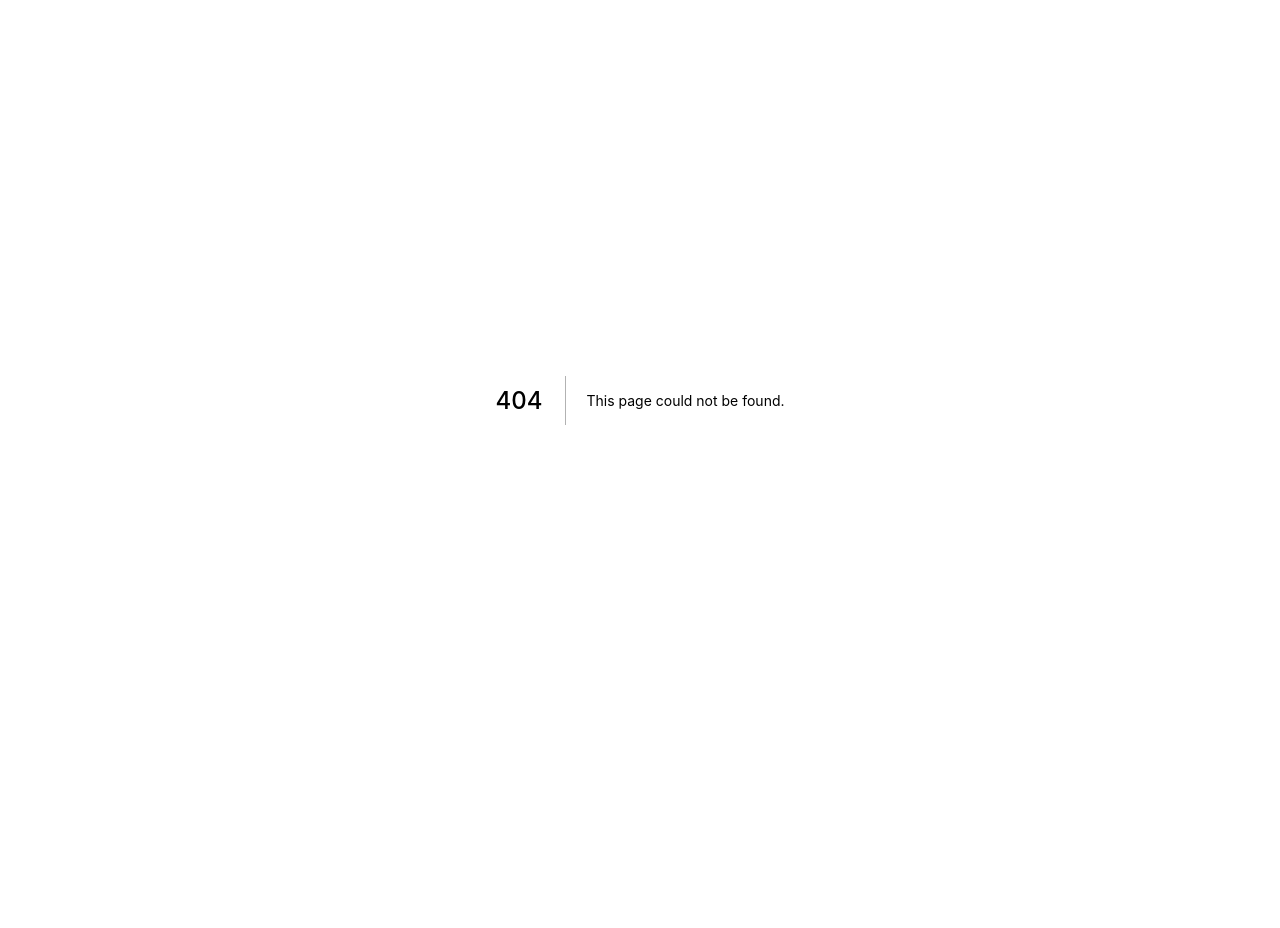
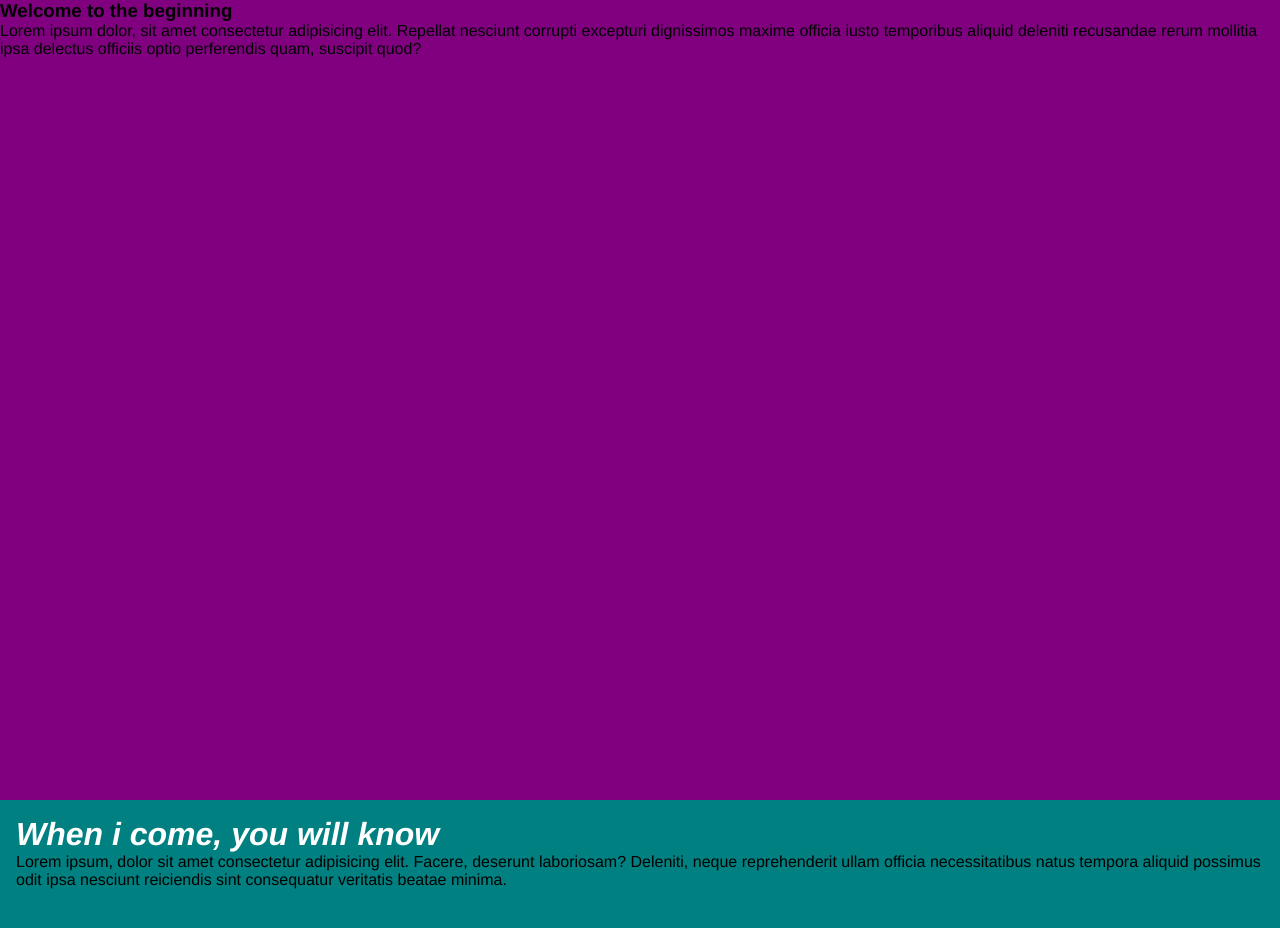
Before and after one commit to Sylva-Studio/bb, a Next.js app: page /Learn in a window 1280 px wide. Before the commit this address had no page. Shown: the top 928 px of the page. Before the commit the page ends 800 px from the top, so only its background shows below. Built offline with nearby package versions, Linux system fonts and the light colour scheme.

Commit message:
made corrections on category folder

```diff
--- a/src/component/Layout/index.js
+++ b/src/component/Layout/index.js
@@ -8,7 +8,7 @@ import Head from 'next/head'
   return (
     <div className="container">
        <Head>
-        <title>MAS</title>
+        <title>18Lene</title>
         <link rel="stylesheet" href="https://use.fontawesome.com/releases/v5.15.2/css/all.css" integrity="sha384-vSIIfh2YWi9wW0r9iZe7RJPrKwp6bG+s9QZMoITbCckVJqGCCRhc+ccxNcdpHuYu" crossorigin="anonymous"></link>
       </Head>
       <Nav />
--- a/src/component/MainContent/index.js
+++ b/src/component/MainContent/index.js
@@ -2,6 +2,8 @@ import React, { useEffect, useState } from 'react'
 import CreatePost from '../../pages/CreatePost'
 import HidePost from '../HidePost'
 import Slider from '../Slider'
+
+
 function index() {
 
   const[isCreateOpen, setCreateOpen] = useState(false)
--- a/src/component/Nav/index.js
+++ b/src/component/Nav/index.js
@@ -10,7 +10,7 @@ function index() {
       <div className="navBar_inner">
       <div className="logo">
        <Link href="/">
-       <a >MAS</a>
+       <a >18Lene</a>
        </Link>
       </div>
       <div className="home">
@@ -49,7 +49,7 @@ function index() {
       <i class="fas fa-user-circle"></i>
       </div>
       <div className="create_post">
-      <Link href="/CreatePost">
+      <Link href="/Learn">
        <a >
        <h5>Create Post</h5>
        </a>
--- /dev/null
+++ b/src/component/helper_fucs.js
@@ -0,0 +1,24 @@
+import React, { useEffect, useState } from 'react'
+
+export const useShow = (options) => {
+  const [ref, set_ref] = useState(null)
+  const [visible, set_visible] = useState(false)
+
+  useEffect(()=>{
+    const observe = new IntersectionObserver( ([entry])=> {
+      set_visible(entry.isIntersecting)
+    }, options)
+
+    if(ref) {
+      observe.observe(ref)
+    }
+
+    return () => {
+      if(ref){
+        observe.disconnect(ref)
+      }
+    }
+
+  }, [ref, options])
+  return [set_ref, visible]
+  }
--- /dev/null
+++ b/src/pages/Learn/index.js
@@ -0,0 +1,33 @@
+
+import {useShow} from '../../component/helper_fucs'
+
+function index() {
+
+  const [ set_ref, visible] = useShow({rootMargin : '-200px'})
+  return (
+    <div >
+      <div style={new_sty} className="">
+        <h3>Welcome to the beginning</h3>
+        <p>Lorem ipsum dolor, sit amet consectetur adipisicing elit. Repellat nesciunt corrupti excepturi dignissimos maxime officia iusto temporibus aliquid deleniti recusandae rerum mollitia ipsa delectus officiis optio perferendis quam, suscipit quod?</p>
+      </div>
+      <div ref={set_ref} className={visible ? 'sty open':'sty'}>
+      <h3>When i come, you will know</h3>
+        <p>Lorem ipsum, dolor sit amet consectetur adipisicing elit. Facere, deserunt laboriosam? Deleniti, neque reprehenderit ullam officia necessitatibus natus tempora aliquid possimus odit ipsa nesciunt reiciendis sint consequatur veritatis beatae minima.</p>
+      </div>
+    </div>
+  )
+}
+
+const new_sty = {
+  backgroundColor : 'purple',
+  height : '100vh',
+
+}
+
+const new_sty1 = {
+  backgroundColor : 'tomato',
+  height : '100vh',
+}
+
+
+export default index
--- a/src/pages/MainDisplay/index.js
+++ b/src/pages/MainDisplay/index.js
@@ -1,13 +1,14 @@
-import React from 'react'
+import React, { useRef } from 'react'
 import Advert from '../../component/Advert'
 import Categories from '../Categories'
 import MainContent from '../../component/MainContent'
+
 
 function index() {
   return (
     <div className="main_display">
     <div className="main_content">
-     <div className="main_content_inner">
+     <div  className="main_content_inner">
      <MainContent />
      </div>
      </div>
--- a/src/styles/globals.scss
+++ b/src/styles/globals.scss
@@ -19,6 +19,30 @@ $main_color : rgb(228, 37, 3);
 
 }
 
+.sty{
+  background-color : teal;
+  height : 100vh;
+  padding: 1em;
+
+  h3{
+    transform: translateX(-1000%);
+  }
+
+  transition: all .5s linear;
+
+  &.open{
+    h3{
+      color: white;
+      font-size: 2em;
+      font-style: italic;
+      font-weight: bolder;
+      transform: translateX(0);
+
+    }
+  }
+}
+
+
 body{
   font-family:  Helvetica, sans-serif;
   background-image: $body_bg;
@@ -39,7 +63,7 @@ body{
 }
 
 .swiper-container{
-  width: 19em;
+  width: 15em;
 }
 .swiper-wrapper{
   padding: 0;
@@ -61,7 +85,7 @@ body{
 
 .main_display{
   display: grid;
-  grid-template-columns: 4fr 2fr  ;
+  grid-template-columns: 5fr 2fr  ;
   grid-gap: 1em;
   // display: flex;
   margin-top: 5em;
@@ -336,7 +360,7 @@ a{
     height: 100%;
     width: 80%;
     align-items: center;
-    grid-template-columns: 10em 4em 4em 4em 5em 20em 5em 8em  ;
+    grid-template-columns: 12em 3em 3em 3em 4em 20em 4em 8em  ;
 
     a{
       color: $main_color;
@@ -420,7 +444,7 @@ a{
 .container{
   width: 100%;
   .container_inner{
-    width: 90%;
+    width: 88%;
     margin: 2em auto;
   }
 }
```
